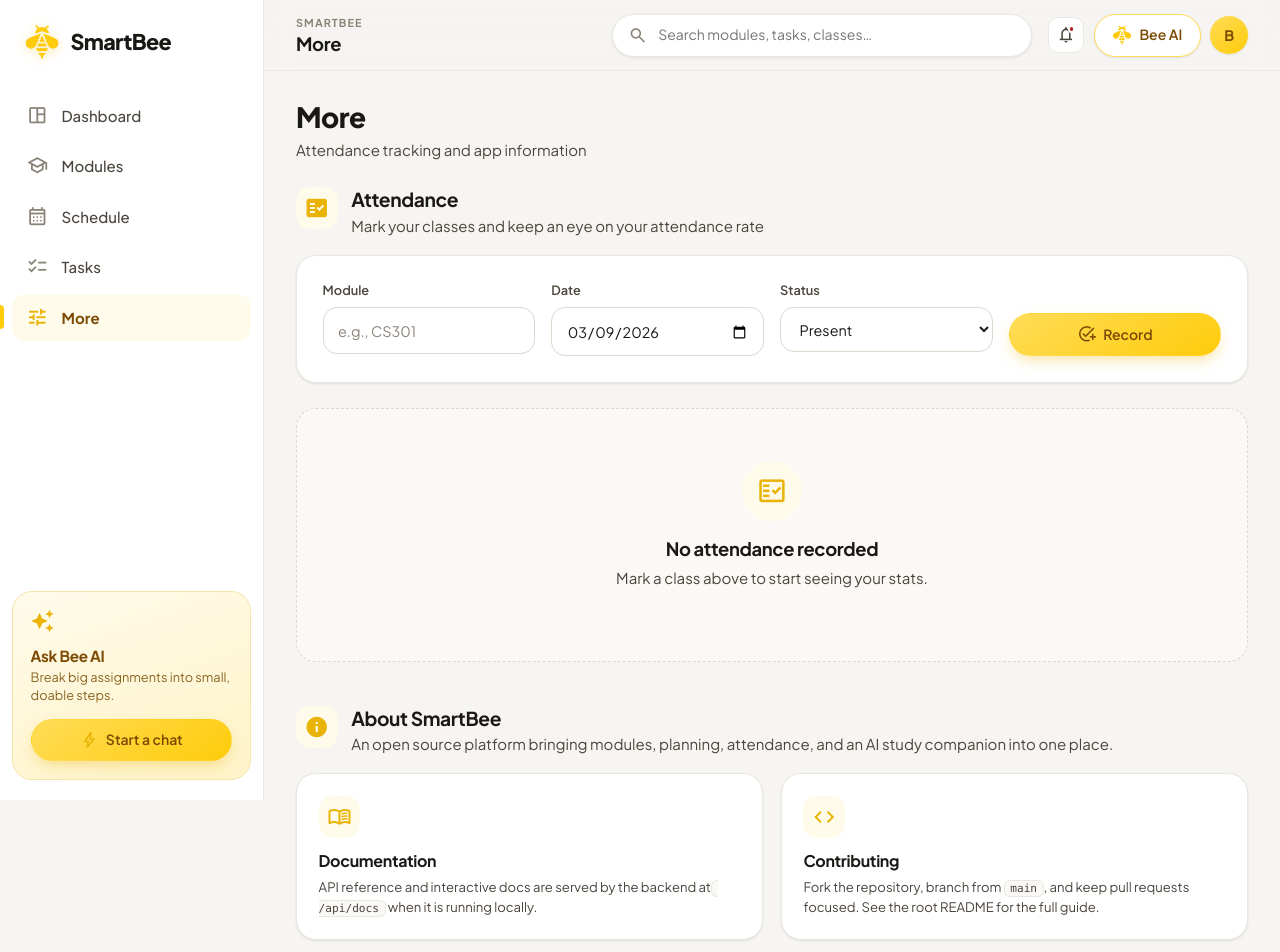
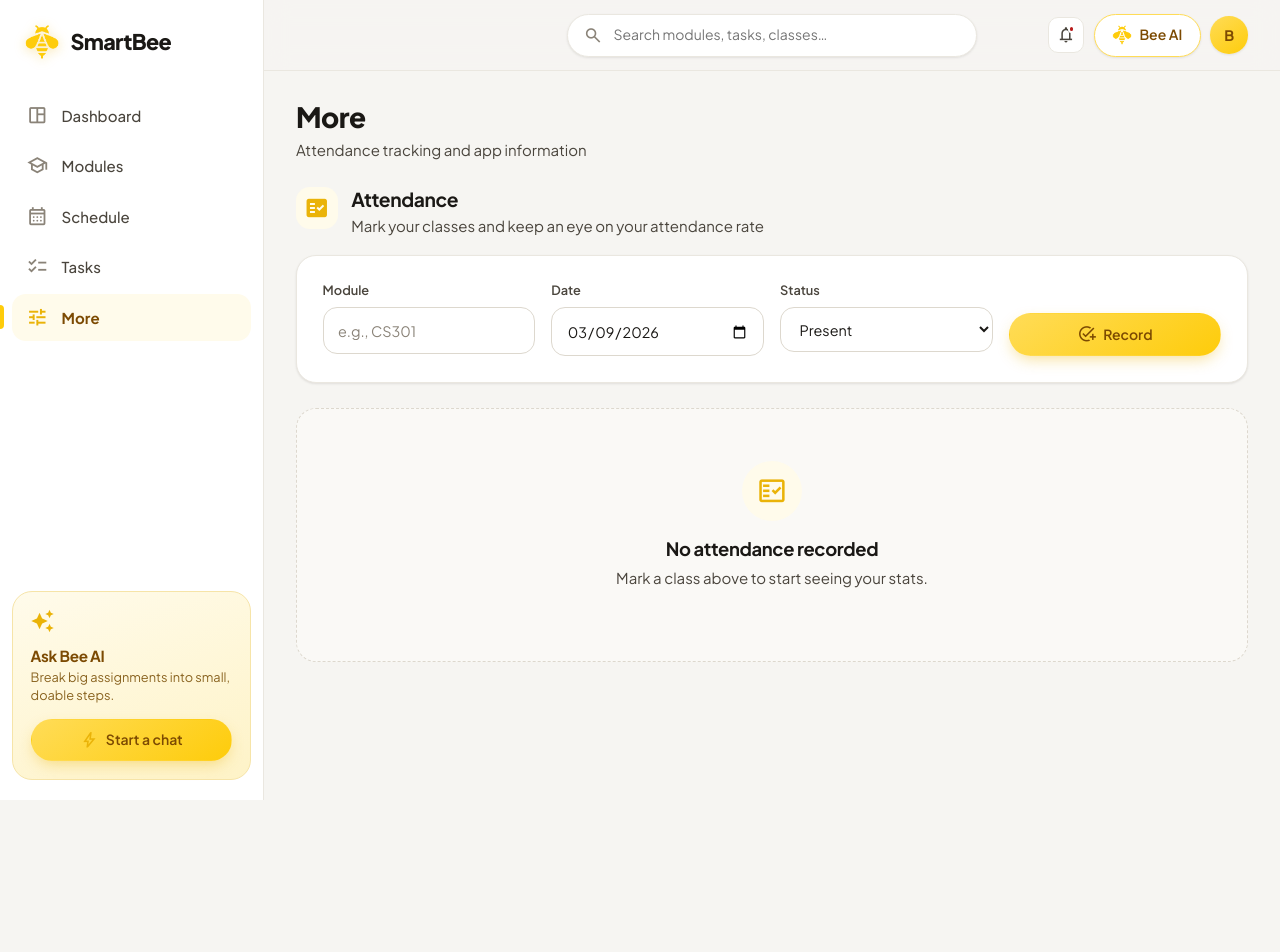
Before and after one commit to MNSBaanu/SmartBee, a React (Vite) app in the folder SmartBee_Web/: page /more in a window 1280 px wide. Shown: the top 952 px of the page. After the commit the page ends 800 px from the top, so only its background shows below. Built offline with nearby package versions, Linux system fonts and the light colour scheme.

Commit message:
refactor: update layout and styling for topbar and sidebar components

```diff
--- a/SmartBee_Web/src/App.css
+++ b/SmartBee_Web/src/App.css
@@ -168,7 +168,8 @@
   position: sticky;
   top: 0;
   z-index: 40;
-  display: flex;
+  display: grid;
+  grid-template-columns: 1fr auto 1fr;
   align-items: center;
   gap: 1rem;
   padding: 0.85rem 2rem;
@@ -179,11 +180,8 @@
 
 .icon-btn.menu-btn {
   display: none;
-}
-
-.topbar-title h1 {
-  font-size: 1.15rem;
-  font-weight: 700;
+  grid-column: 1;
+  justify-self: start;
 }
 
 .eyebrow {
@@ -195,9 +193,8 @@
 }
 
 .topbar-search {
-  flex: 1;
-  max-width: 420px;
-  margin-left: auto;
+  grid-column: 2;
+  width: clamp(200px, 32vw, 420px);
   display: flex;
   align-items: center;
   gap: 0.55rem;
@@ -232,8 +229,10 @@
 }
 
 .topbar-actions {
-  display: flex;
-  align-items: center;
+  grid-column: 3;
+  display: flex;
+  align-items: center;
+  justify-self: end;
   gap: 0.6rem;
 }
 
@@ -1490,41 +1489,6 @@
   font-weight: 700;
 }
 
-.info-card {
-  transition: transform 0.2s ease, box-shadow 0.2s ease;
-}
-
-.info-card:hover {
-  transform: translateY(-3px);
-  box-shadow: var(--sh-2);
-}
-
-.info-card h3 {
-  font-size: 1rem;
-  font-weight: 700;
-  margin-bottom: 0.35rem;
-}
-
-.info-icon {
-  display: grid;
-  place-items: center;
-  width: 2.6rem;
-  height: 2.6rem;
-  border-radius: var(--r-md);
-  background: var(--bee-tint);
-  color: var(--bee-600);
-  margin-bottom: 0.85rem;
-}
-
-code {
-  background: var(--surface-2);
-  border: 1px solid var(--line);
-  border-radius: 6px;
-  padding: 0.05rem 0.35rem;
-  font-size: 0.85em;
-  font-family: ui-monospace, SFMono-Regular, Menlo, monospace;
-}
-
 /* ==========================================================================
    Responsive
    ========================================================================== */
@@ -1569,6 +1533,11 @@ code {
 }
 
 @media (max-width: 860px) {
+  .topbar {
+    display: flex;
+    justify-content: space-between;
+  }
+
   .topbar-search {
     display: none;
   }
@@ -1611,10 +1580,6 @@ code {
 
   .topbar {
     padding: 0.75rem 1rem;
-  }
-
-  .topbar-title h1 {
-    font-size: 1rem;
   }
 
   .btn-bee .btn-text,
--- a/SmartBee_Web/src/App.jsx
+++ b/SmartBee_Web/src/App.jsx
@@ -8,11 +8,11 @@ import Tasks from './pages/Tasks'
 import More from './pages/More'
 
 const NAV_ITEMS = [
-  { path: '/', label: 'Dashboard', icon: 'space_dashboard', title: 'Dashboard' },
-  { path: '/modules', label: 'Modules', icon: 'school', title: 'Campus Modules' },
-  { path: '/schedule', label: 'Schedule', icon: 'calendar_month', title: 'Weekly Schedule' },
-  { path: '/tasks', label: 'Tasks', icon: 'checklist', title: 'Tasks' },
-  { path: '/more', label: 'More', icon: 'tune', title: 'More' }
+  { path: '/', label: 'Dashboard', icon: 'space_dashboard' },
+  { path: '/modules', label: 'Modules', icon: 'school' },
+  { path: '/schedule', label: 'Schedule', icon: 'calendar_month' },
+  { path: '/tasks', label: 'Tasks', icon: 'checklist' },
+  { path: '/more', label: 'More', icon: 'tune' }
 ]
 
 function Sidebar({ open, onClose }) {
@@ -66,11 +66,6 @@ function Sidebar({ open, onClose }) {
 }
 
 function Topbar({ onMenu }) {
-  const location = useLocation()
-  const current = NAV_ITEMS.find(item =>
-    item.path === '/' ? location.pathname === '/' : location.pathname.startsWith(item.path)
-  )
-
   return (
     <header className="topbar">
       <button
@@ -81,11 +76,6 @@ function Topbar({ onMenu }) {
       >
         <span className="material-symbols-outlined">menu</span>
       </button>
-
-      <div className="topbar-title">
-        <p className="eyebrow">SmartBee</p>
-        <h1>{current?.title ?? 'SmartBee'}</h1>
-      </div>
 
       <div className="topbar-search">
         <span className="material-symbols-outlined">search</span>
--- a/SmartBee_Web/src/pages/More.jsx
+++ b/SmartBee_Web/src/pages/More.jsx
@@ -219,54 +219,6 @@ function More() {
           </div>
         )}
       </section>
-
-      <section className="section">
-        <div className="section-head">
-          <div className="section-icon">
-            <span className="material-symbols-outlined icon-fill">info</span>
-          </div>
-          <div>
-            <h3>About SmartBee</h3>
-            <p className="muted">
-              An open source platform bringing modules, planning, attendance, and an AI
-              study companion into one place.
-            </p>
-          </div>
-        </div>
-
-        <div className="card-grid">
-          <article className="card info-card">
-            <div className="info-icon">
-              <span className="material-symbols-outlined">menu_book</span>
-            </div>
-            <h3>Documentation</h3>
-            <p className="muted small">
-              API reference and interactive docs are served by the backend at
-              <code> /api/docs</code> when it is running locally.
-            </p>
-          </article>
-          <article className="card info-card">
-            <div className="info-icon">
-              <span className="material-symbols-outlined">code</span>
-            </div>
-            <h3>Contributing</h3>
-            <p className="muted small">
-              Fork the repository, branch from <code>main</code>, and keep pull requests
-              focused. See the root README for the full guide.
-            </p>
-          </article>
-          <article className="card info-card">
-            <div className="info-icon">
-              <span className="material-symbols-outlined">favorite</span>
-            </div>
-            <h3>Open Source</h3>
-            <p className="muted small">
-              Contributions are welcome — fix bugs, improve docs, add features, or just
-              share feedback.
-            </p>
-          </article>
-        </div>
-      </section>
     </div>
   )
 }
```
